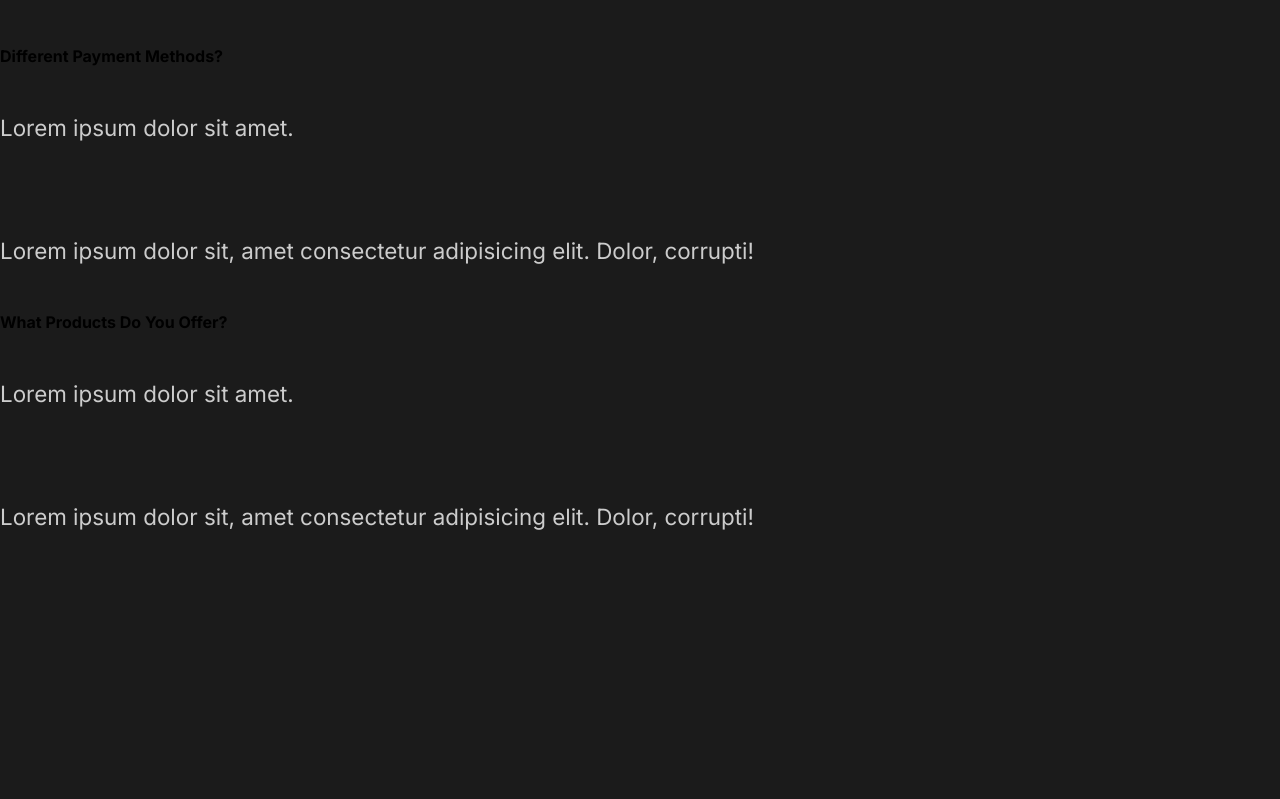
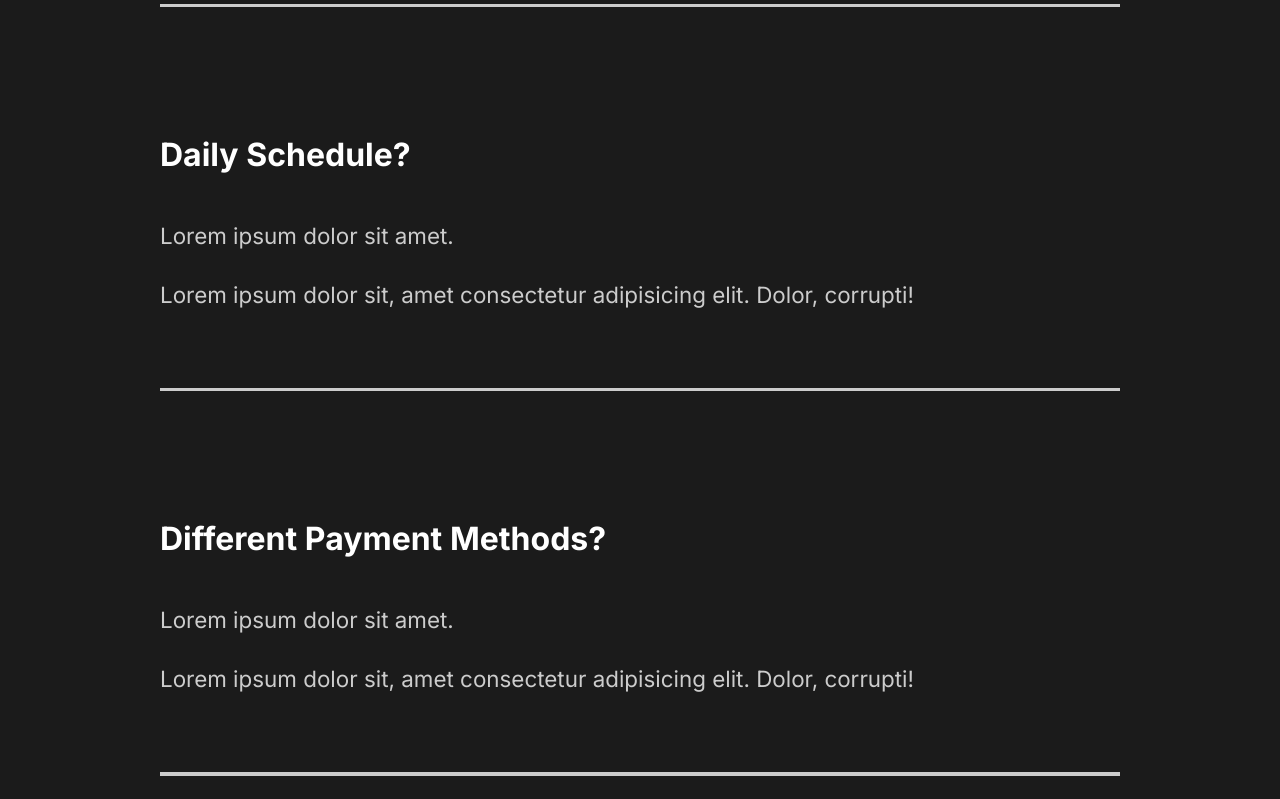
Before and after one commit to yogis75/capture, a React (Create React App) app: page / in a window 1280 px wide. Shown: the part 2581-3380 px from the top of the page. Before the commit the page ends 3159 px from the top, so only its background shows below. Built offline with nearby package versions, Linux system fonts and the light colour scheme.

Commit message:
7. Styled FAQ Section

```diff
--- a/src/components/FaqSection.js
+++ b/src/components/FaqSection.js
@@ -1,9 +1,11 @@
 import React from "react";
-import { About, Description, Hide, Image } from "../styles";
+//styled
+import styled from "styled-components";
+import { About } from "../styles";
 
 const FaqSection = () => {
   return (
-    <div className="faq">
+    <Faq>
       <h2>
         Any Questions <span>FAQ</span>
       </h2>
@@ -16,6 +18,7 @@
             corrupti!
           </p>
         </div>
+        <div className="faq-line"></div>
       </div>
       <div className="question">
         <h4>Daily Schedule?</h4>
@@ -26,6 +29,7 @@
             corrupti!
           </p>
         </div>
+        <div className="faq-line"></div>
       </div>
       <div className="question">
         <h4>Different Payment Methods?</h4>
@@ -36,6 +40,7 @@
             corrupti!
           </p>
         </div>
+        <div className="faq-line"></div>
       </div>
       <div className="question">
         <h4>What Products Do You Offer?</h4>
@@ -46,9 +51,36 @@
             corrupti!
           </p>
         </div>
+        <div className="faq-line"></div>
       </div>
-    </div>
+    </Faq>
   );
 };
 
+const Faq = styled(About)`
+  display: Block;
+  span {
+    display: Block;
+  }
+  h2 {
+    padding-bottom: 2rem;
+    font-weight: lighter;
+  }
+  .faq-line {
+    background: #cccccc;
+    height: 0.2rem;
+    margin: 2rem 0rem;
+    width: 100%;
+  }
+  .question {
+    padding: 3rem 0rem;
+    cursor: pointer;
+  }
+  .answer {
+    padding: 2rem 0rem;
+    p {
+      padding: 1rem 0rem;
+    }
+  }
+`;
 export default FaqSection;
--- a/src/components/GlobalStyled.js
+++ b/src/components/GlobalStyled.js
@@ -39,6 +39,7 @@
   }
   h4 {
       font-weight: bold;
+      font-size: 2rem;
   }
   span{
       font-weight: bold;
--- a/src/components/ServicesSection.js
+++ b/src/components/ServicesSection.js
@@ -72,7 +72,7 @@
 `;
 
 const Card = styled.div`
-  flex-basis: 20rem;
+  flex-basis: 18rem;
   .icon {
     display: flex;
     align-items: center;
```
